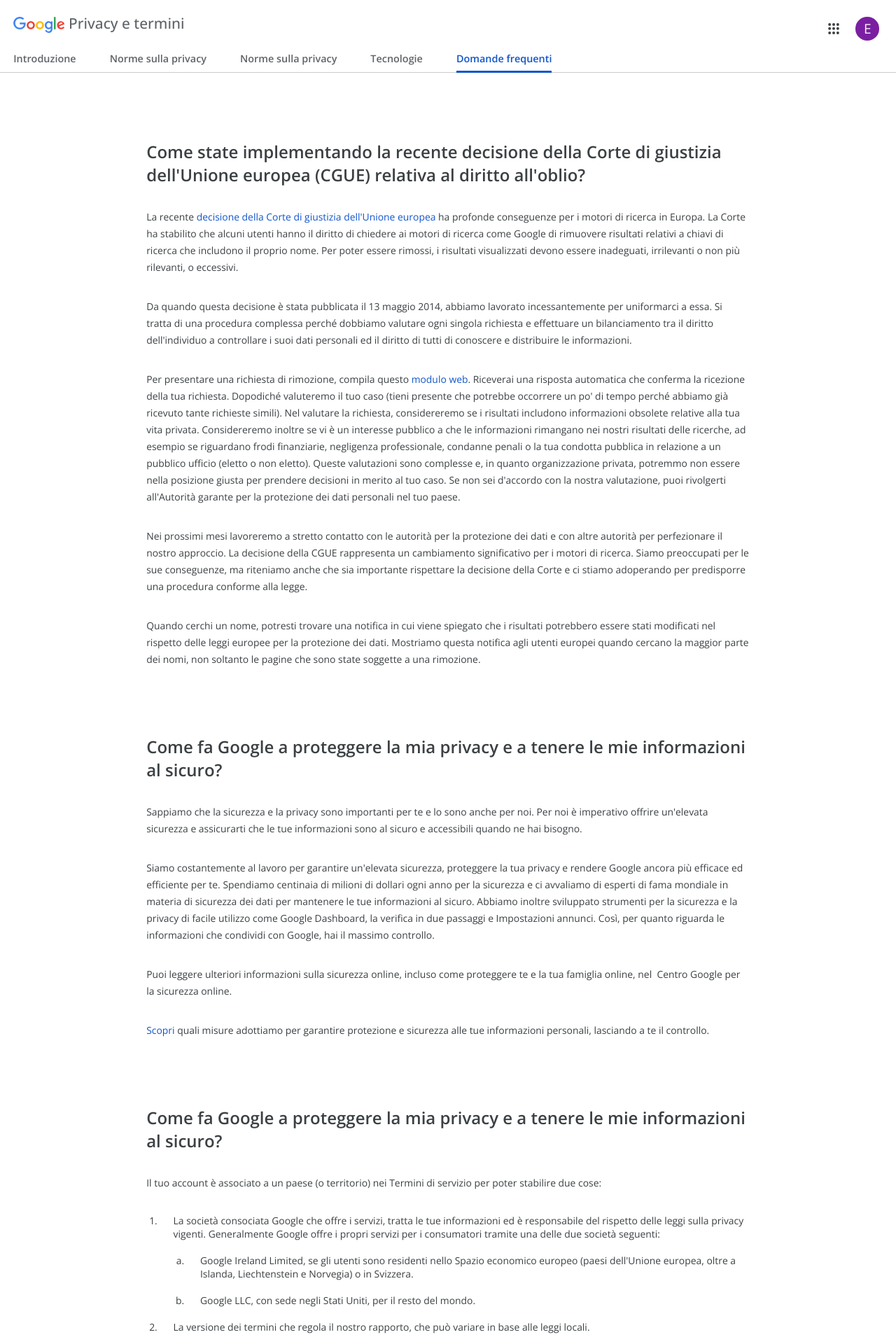
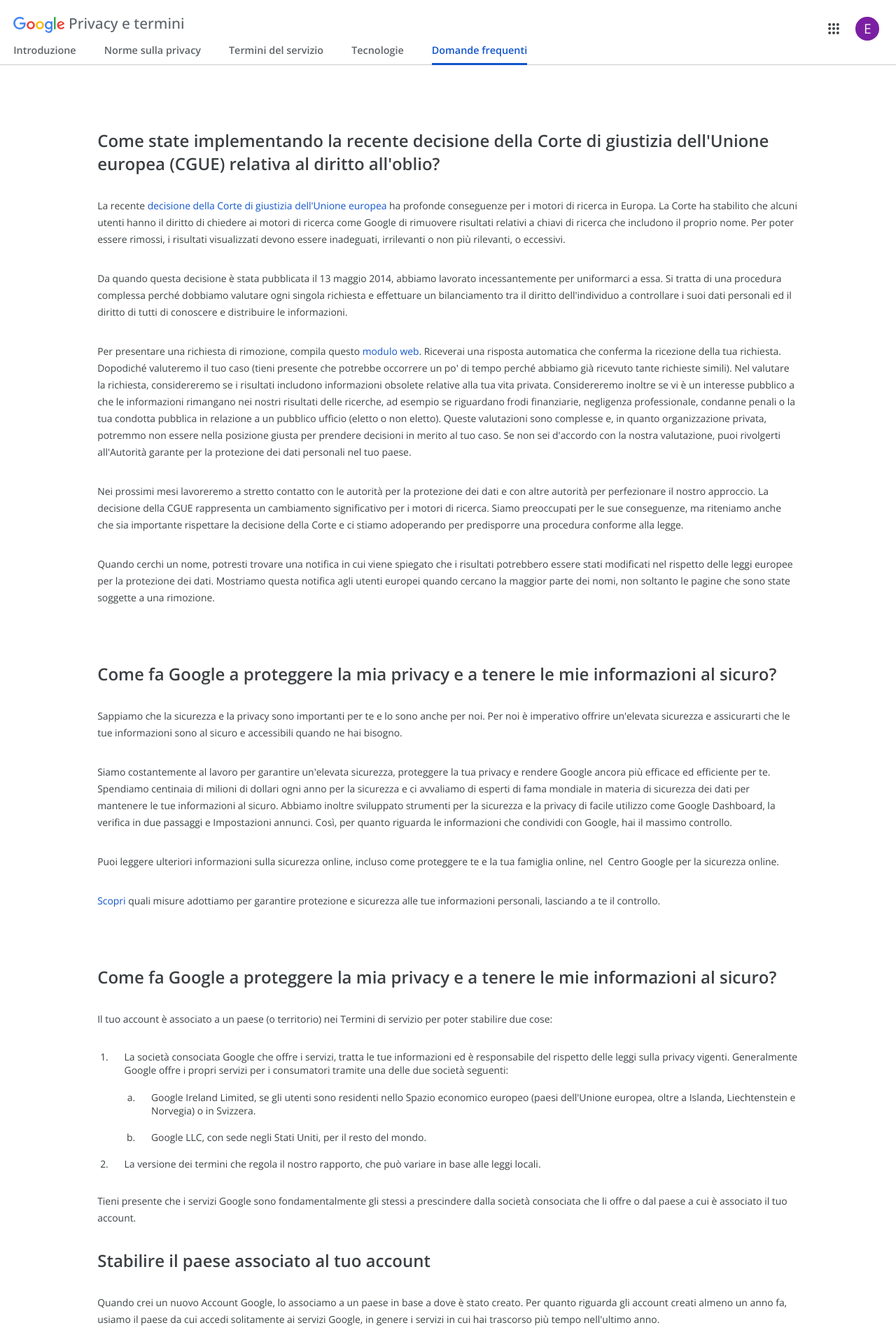
Before and after one commit to catanielena/php-google-faq, a PHP site: page / in a window 1280 px wide. Shown: the top 1920 px of the page at 70% size. Run offline with PHP 8.4, Linux system fonts and the light colour scheme.

Commit message:
Fix: header

```diff
--- a/css/style.css
+++ b/css/style.css
@@ -11,11 +11,11 @@
     --grey-300: #5f6469;
     --grey-500: #cccbcb;
     --grey-800: #f3f4f3;
-    --sectionmargin: 6rem;
+    --sectionmargin: 5rem;
     --gutter-xs: .7rem;
     --gutter-sm: 1.2rem;
     --gutter: 2rem;
-    --gutter-md: 3rem;
+    --gutter-md: 2.5rem;
     --purple: #7b1fa2;
 }
 /* font */
@@ -51,7 +51,7 @@ h3 {
 }
 /* common */
 .container {
-    max-width: 56.25rem;
+    max-width: 65rem;
     padding: 0 var(--gutter-sm);
     margin: auto;
 }
@@ -103,7 +103,10 @@ a svg {
 
 /* header */
 header {
-    position: relative;
+    position: fixed;
+    width: 100%;
+    background-color: #fff;
+    top: 0;
     color: var(--grey-300);
     padding: var(--gutter-sm) var(--gutter-sm) 0 var(--gutter-sm);
 }
@@ -131,6 +134,7 @@ header h2 {
 
 .header__top {
     display: flex;
+    align-items: flex-start;
     justify-content: space-between;
 }
 .top__logo {
@@ -157,12 +161,14 @@ header h2 {
     font-weight: 600;
     font-size: .9rem;
     margin-right: var(--gutter-md);
-    padding: var(--gutter-xs) 0 ;
+    padding-bottom: var(--gutter-xs);
 }
+
 .nav__list a.active {
     color: var(--blue);
     position: relative;
 }
+
 .nav__list a.active::after {
     content: '';
     position: absolute;
@@ -174,8 +180,11 @@ header h2 {
     background-color: var(--blue);
 }
 /* main */
+main {
+    padding-top: 6.525rem;
+}
 .faq {
-    margin: var(--sectionmargin) 0;
+    margin: var(--sectionmargin) 0 var(--sectionmargin);
 }
 .faq__paragraph {
     margin: var(--gutter) 0;
--- a/index.php
+++ b/index.php
@@ -109,7 +109,7 @@
                 <ul class="nav__list">
                     <li class="list__item"><a href="" class="btn">Introduzione</a></li>
                     <li class="list__item"><a href="" class="btn">Norme sulla privacy</a></li>
-                    <li class="list__item"><a href="" class="btn">Norme sulla privacy</a></li>
+                    <li class="list__item"><a href="" class="btn">Termini del servizio</a></li>
                     <li class="list__item"><a href="" class="btn">Tecnologie</a></li>
                     <li class="list__item"><a href="" class="btn active">Domande frequenti</a></li>
                 </ul>
```
